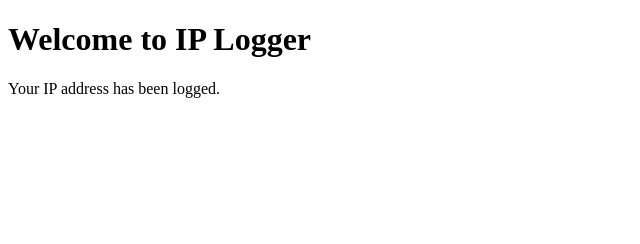
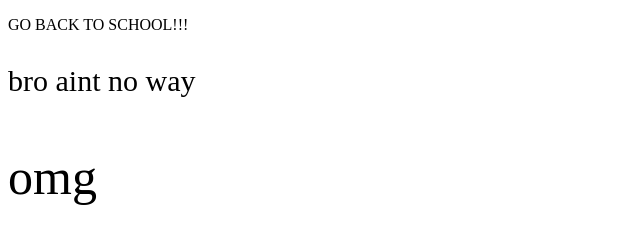
Before and after one commit to Pinnedyr/notsus, a plain HTML site: page index.html in a window 1280 px wide. Shown: the whole page, without its empty margins (0-640 px from the left). Drawn offline with Linux system fonts and the light colour scheme; no server answers.

Commit message:
Update index.html

```diff
--- a/index.html
+++ b/index.html
@@ -1,14 +1,19 @@
 <!DOCTYPE html>
-<html lang="en">
+<html>
 <head>
-    <meta charset="UTF-8">
-    <meta name="viewport" content="width=device-width, initial-scale=1.0">
-    <title>IP Logger</title>
-    <link rel="stylesheet" href="style.css">
+<style>
+p.ex1 {
+  font-size: 30px;
+}
+p.ex2 {
+  font-size: 50px;
+}
+</style>
 </head>
 <body>
-    <h1>Welcome to IP Logger</h1>
-    <p>Your IP address has been logged.</p>
-    <script src="index.js"></script>
+
+<p>GO BACK TO SCHOOL!!!</p>
+<p class="ex1">bro aint no way</p>
+<p class="ex2">omg</p>
 </body>
 </html>
```
